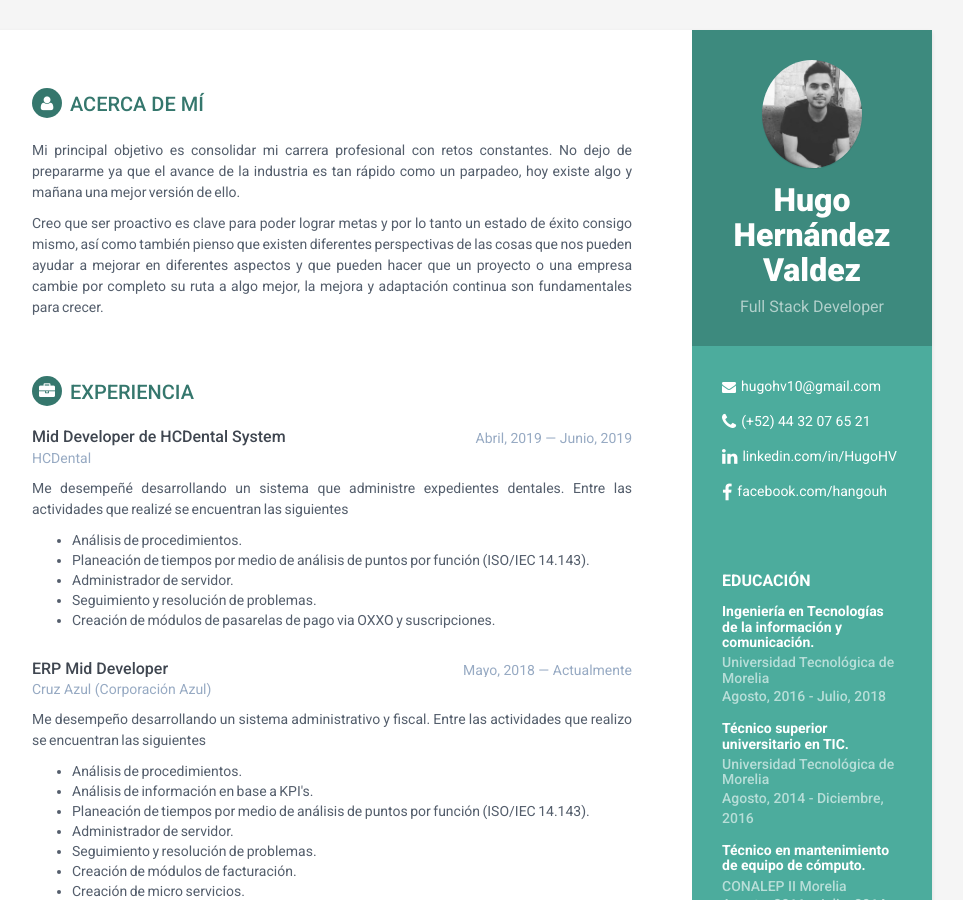
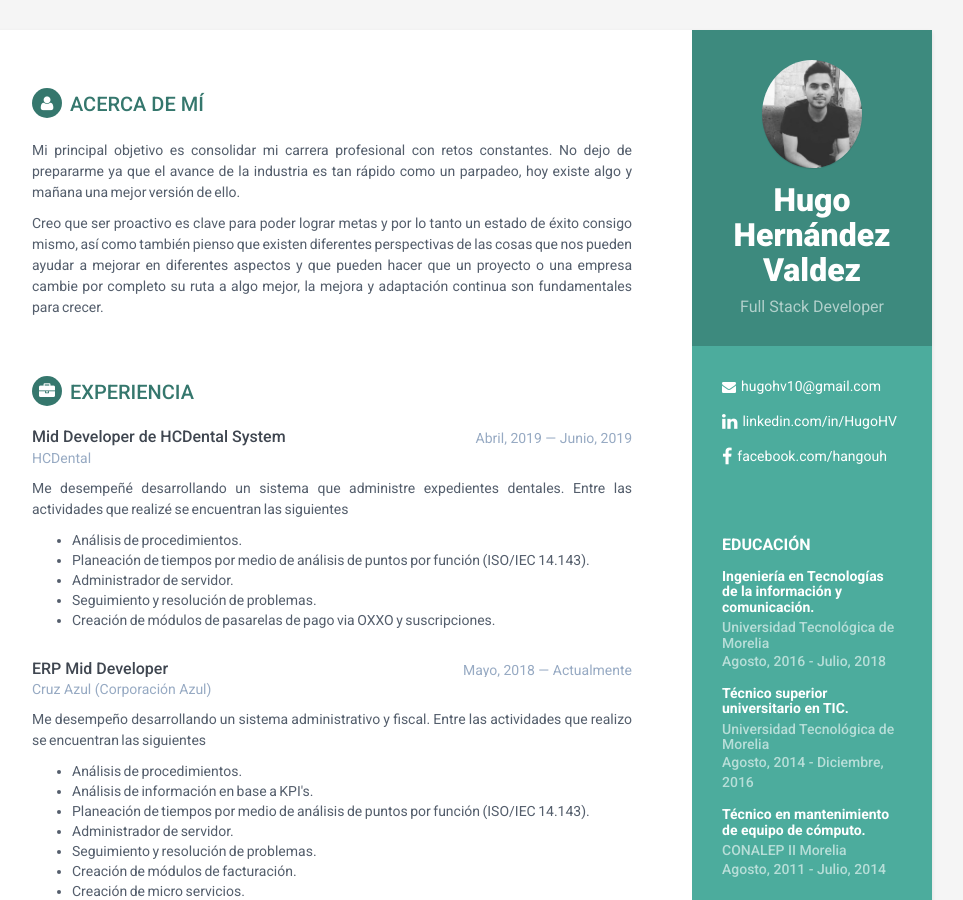
Before and after one commit to gouh/material-resume, a Jekyll site: the page built from index.html, in a window 1280 px wide and 900 px high. Shown: the whole window, without its empty margins (188-1151 px from the left). Built offline with Jekyll 4.4.1, drawn with Linux system fonts in a browser that asks for light colours; some of the changed lines change nothing that is shown.

Commit message:
FIX: Sin numero de teléfono

```diff
--- a/_config.yml
+++ b/_config.yml
@@ -22,7 +22,7 @@ pic: avatar.jpg  #place a 100x100 picture inside /assets/images/ folder and prov
 description: En esta página podrás ver mí información personal, así como mi experiencia, habilidades y gustos.
 #sidebar links
 email: hugohv10@gmail.com
-phone: "(+52) 44 32 07 65 21"
+# phone: "(+52) 44 32 07 65 21"
 linkedin: "HugoHV"
 facebook: "hangouh"
 
```
